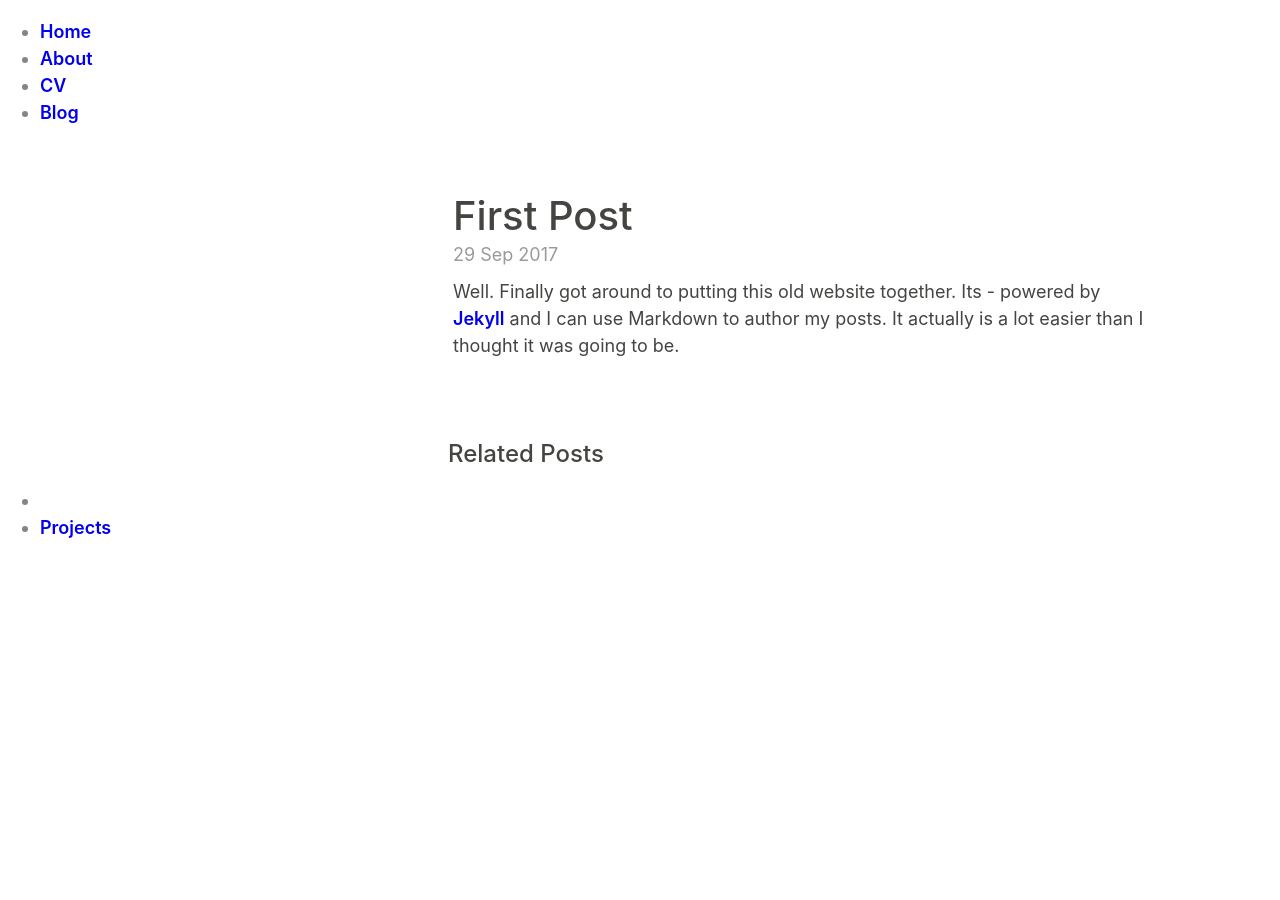
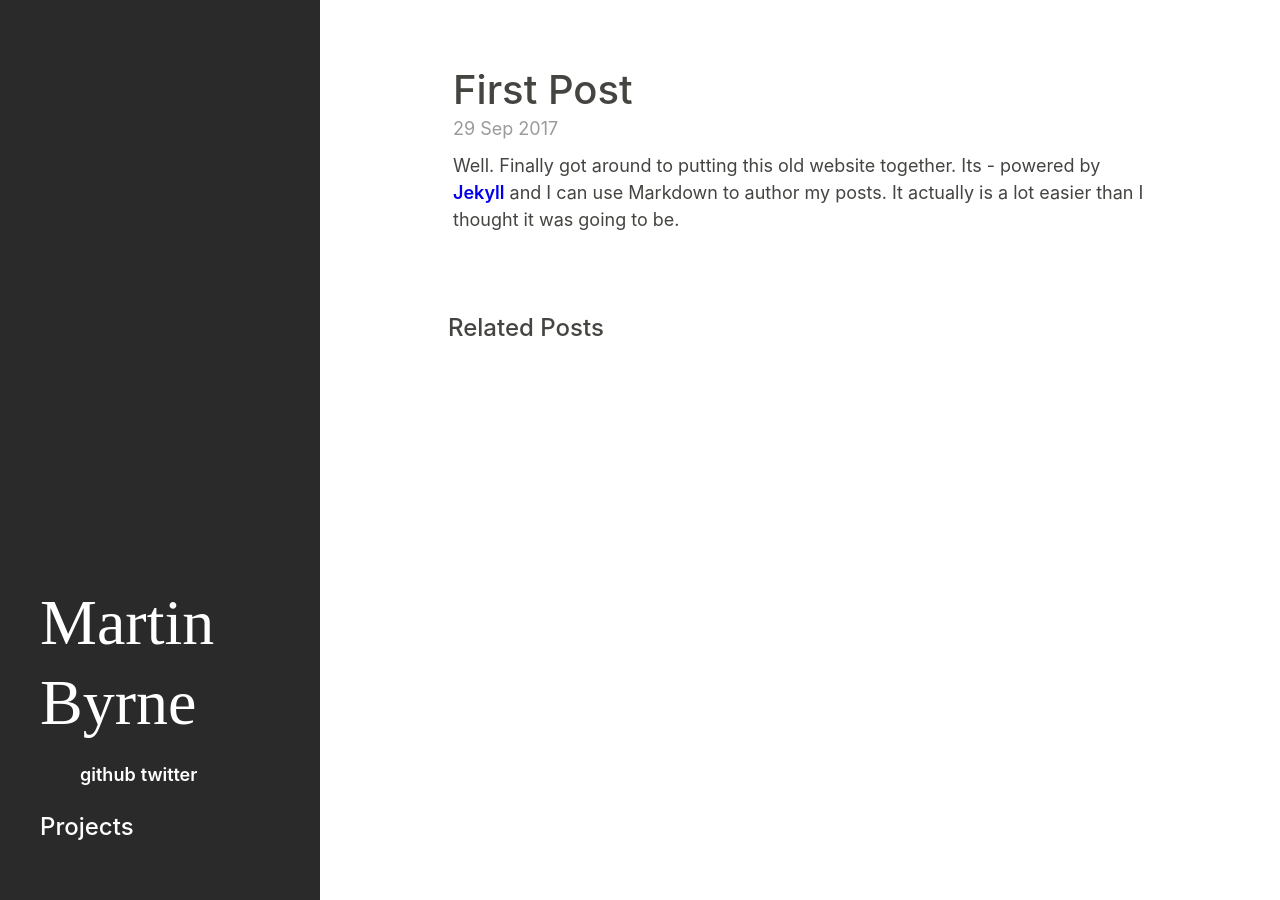
Before and after one commit to marb61a/marb61a.github.io, a Jekyll site: the page built from _posts/2017-09-29-First-Post.md, in a window 1280 px wide. Built offline with Jekyll 4.4.1, drawn with Linux system fonts in a browser that asks for light colours.

Commit message:
Update default.html

```diff
--- a/_layouts/default.html
+++ b/_layouts/default.html
@@ -12,24 +12,25 @@
     <link rel="stylesheet" href="/css/syntax.css">
   </head>
   <body>
-    <nav>
+    <header class="masthead">
+      <div class="masthead-inner">
+        <h1><a href="/">Martin Byrne</a></h1>
         <ul>
-            <li><a href="/">Home</a></li>
-            <li><a href="/about">About</a></li>
-            <li><a href="/cv">CV</a></li>
-            <li><a href="/blog">Blog</a></li>
+          <li><a href="https://github.com/marb61a" >github</a></li>
+          <li><a href="https://twitter.com/marb61a" >twitter</a></li>
         </ul>
-    </nav>
+        <h3>Projects</h3>
+        <ul>
+          <li><a href=""></a></li>
+          <li><a href=""></a></li>
+        </ul>
+      </div>
+    </header>
     <div class="container">
 
     {{ content }}
 
     </div><!-- /.container -->
-    <footer>
-        <ul>
-            <li><a href=></a></li>
-            <li><a href="https://github.com/marb61a">Projects</a></li>
-      </ul>
-    </footer>
+
   </body>
 </html>
```
